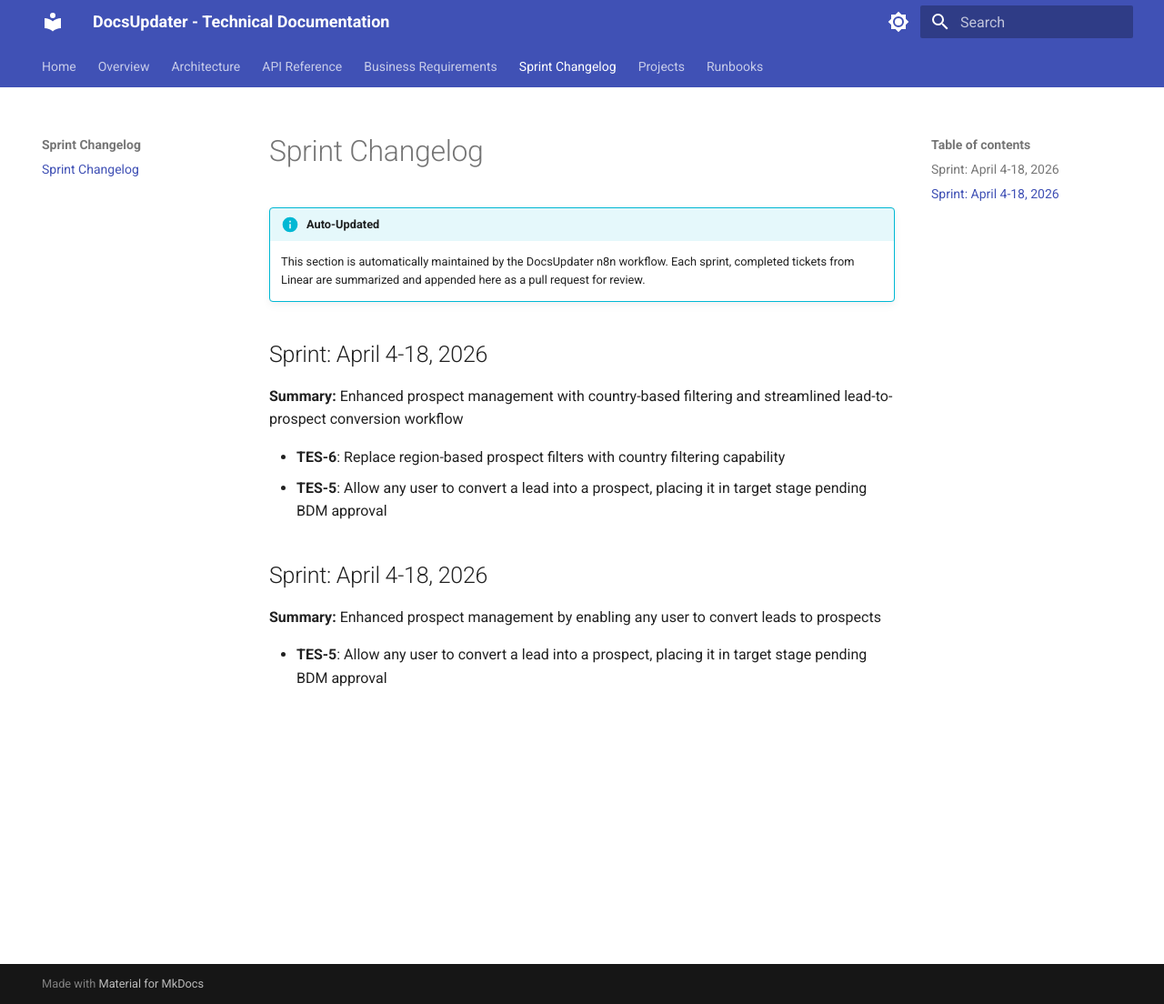
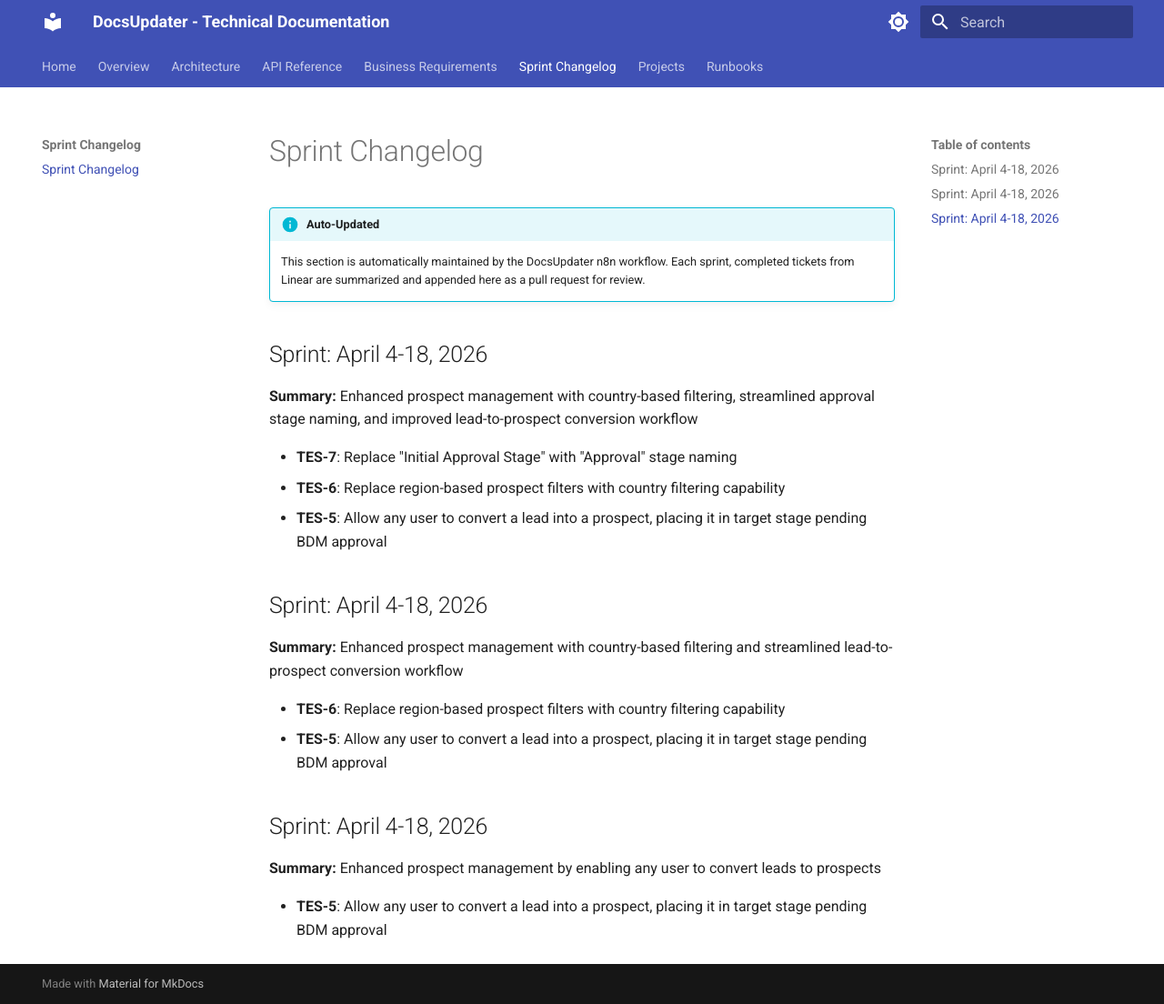
Before and after one commit to MuhammadJunieITG/DocUpdater, an MkDocs documentation site: the page built from docs/sprint-changelog/index.md, in a window 1280 px wide and 1104 px high. Shown: the whole window at 91% size. Built offline with MkDocs 1.6.1 and Material for MkDocs 9.7.7, drawn with Linux system fonts in a browser that asks for light colours.

Commit message:
docs: update docs/sprint-changelog/index.md from sprint null

```diff
--- a/docs/sprint-changelog/index.md
+++ b/docs/sprint-changelog/index.md
@@ -4,6 +4,14 @@
     This section is automatically maintained by the DocsUpdater n8n workflow. Each sprint, completed tickets from Linear are summarized and appended here as a pull request for review.
 
 <!-- New sprint entries are prepended below this line by the automation -->
+
+## Sprint: April 4-18, 2026
+
+**Summary:** Enhanced prospect management with country-based filtering, streamlined approval stage naming, and improved lead-to-prospect conversion workflow
+
+- **TES-7**: Replace "Initial Approval Stage" with "Approval" stage naming
+- **TES-6**: Replace region-based prospect filters with country filtering capability
+- **TES-5**: Allow any user to convert a lead into a prospect, placing it in target stage pending BDM approval
 
 ## Sprint: April 4-18, 2026
 
```
